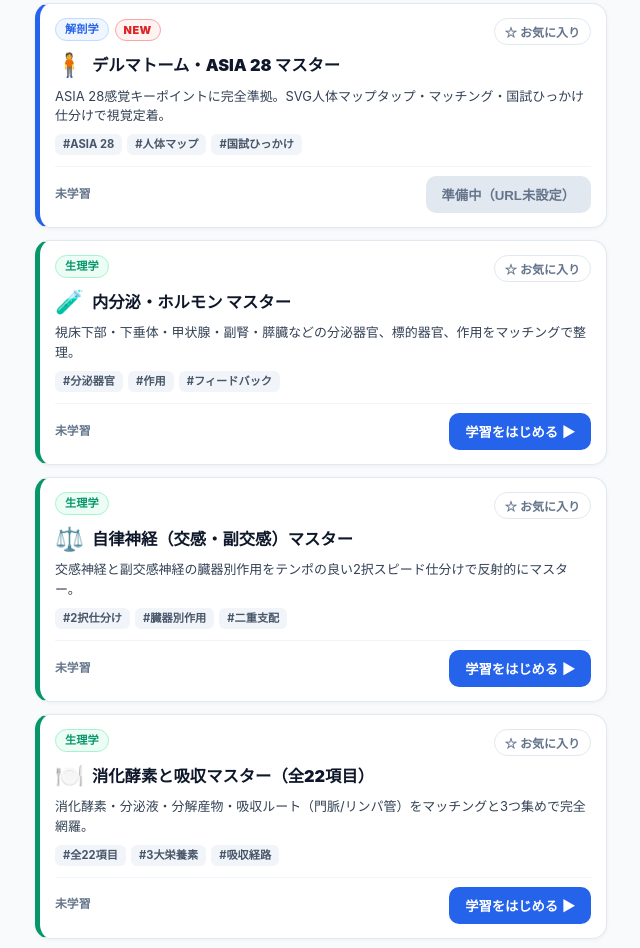
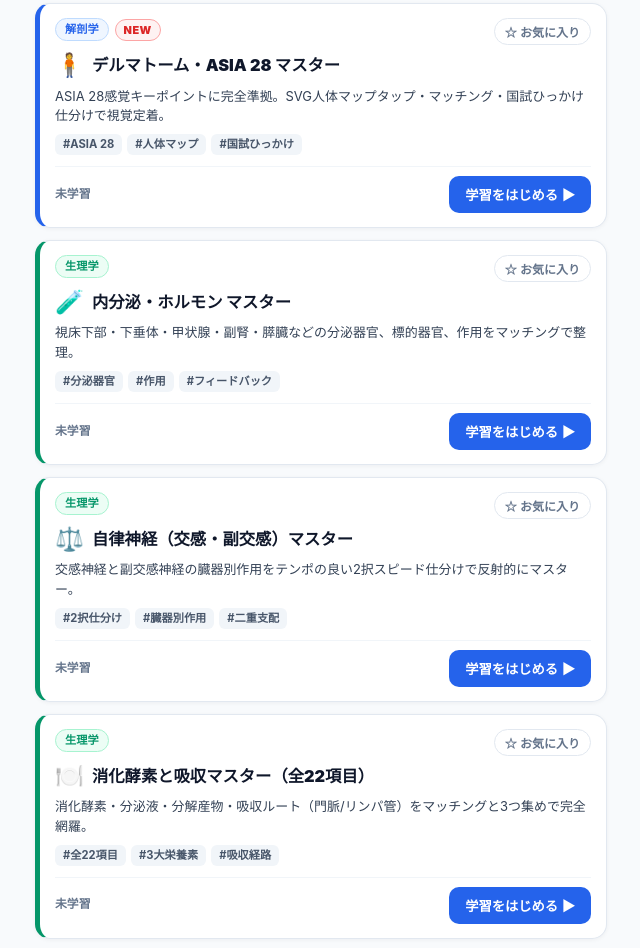
Before and after one commit to maohsince1966-source/basic_medical_sciences, a plain HTML site: page index.html in a window 1280 px wide. Shown: the part 1037-1985 px from the top of the page, without its empty margins (319-959 px from the left). Drawn offline with Linux system fonts and the light colour scheme.

Commit message:
Update URL in index.html for anatomy category

```diff
--- a/index.html
+++ b/index.html
@@ -846,7 +846,7 @@
         icon: "🧍",
         description: "ASIA 28感覚キーポイントに完全準拠。SVG人体マップタップ・マッチング・国試ひっかけ仕分けで視覚定着。",
         tags: ["ASIA 28", "人体マップ", "国試ひっかけ"],
-        url: "",
+        url: "https://maohsince1966-source.github.io/dermatome/",
         hasKokushi: false,
         isNew: true
       },
```
